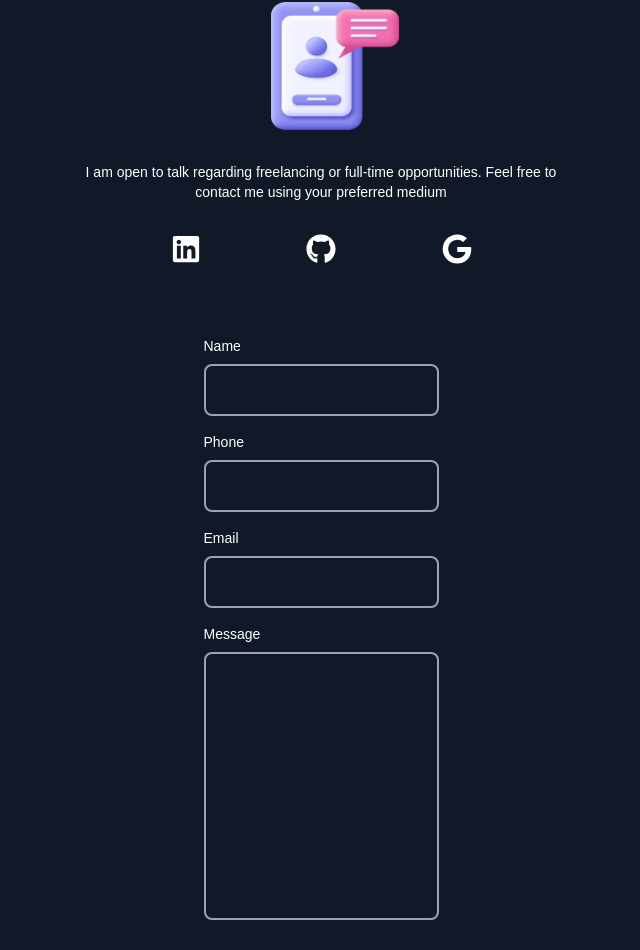
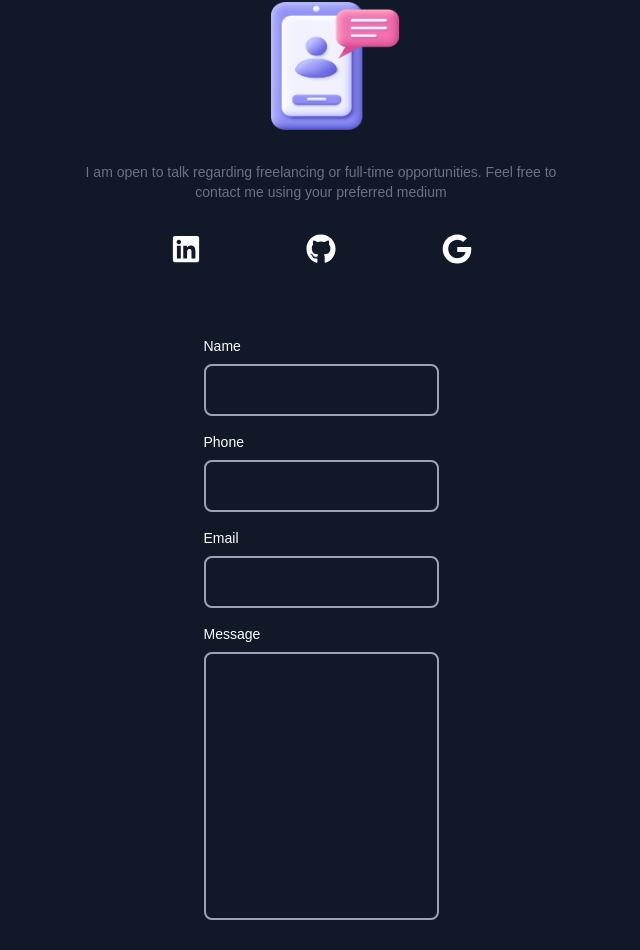
Before and after one commit to Anaveragec0der/my_portfolio_website, a React (Create React App) app: page / in a window 1280 px wide. Shown: the part 2749-3699 px from the top of the page, without its empty margins (319-959 px from the left). Built offline with nearby package versions, Linux system fonts and the light colour scheme.

Commit message:
fixing font color in the contct section

```diff
--- a/src/components/Contact.jsx
+++ b/src/components/Contact.jsx
@@ -37,7 +37,7 @@ export default function Contact() {
           />{" "}
         </div>
         <div>
-          <p className="text-sm md-text-base max-w-xs md:max-w-lg font-extralight">
+          <p className="text-sm md-text-base max-w-xs md:max-w-lg font-light text-gray-500 ">
             I am open to talk regarding freelancing or full-time opportunities.
             Feel free to contact me using your preferred medium
           </p>
```
